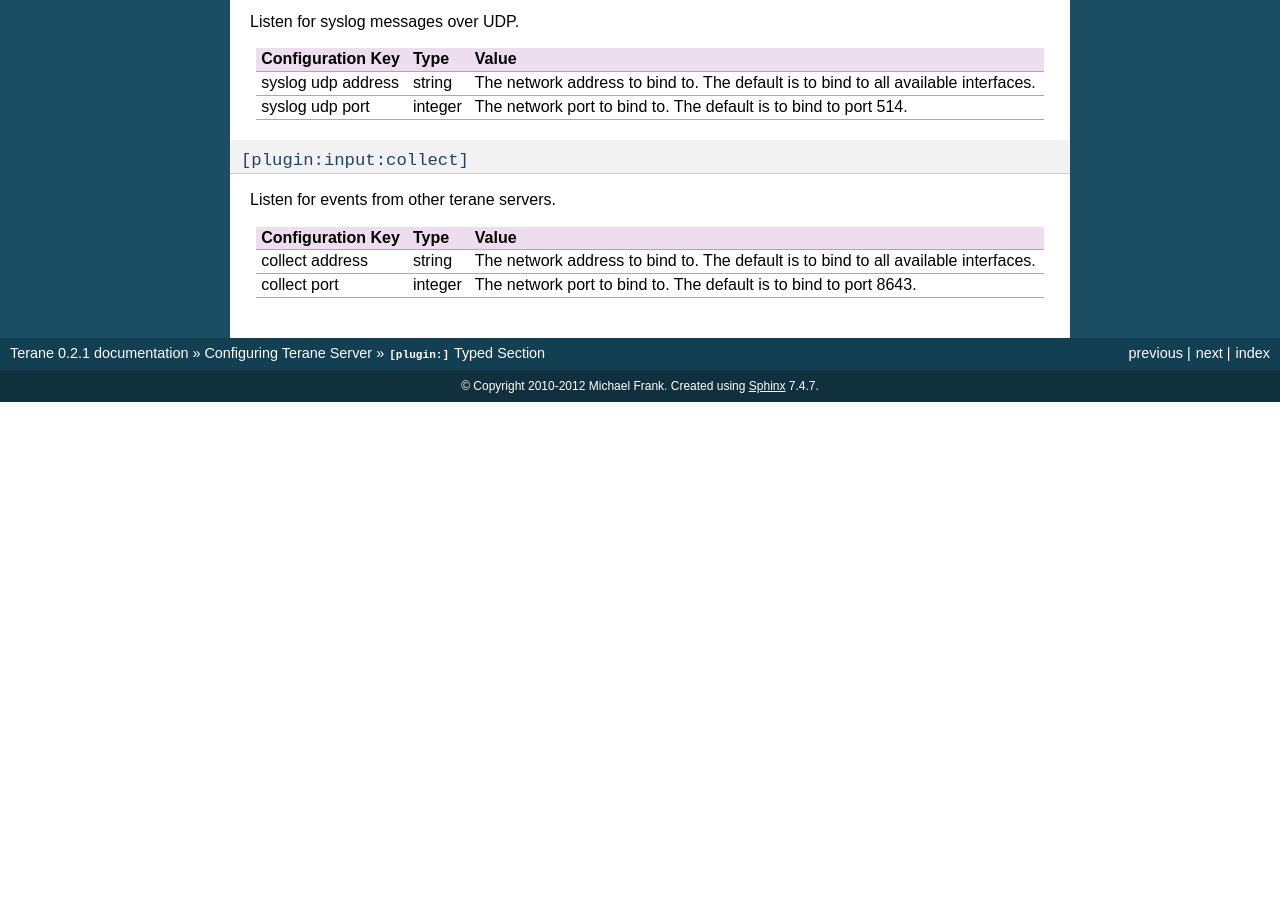
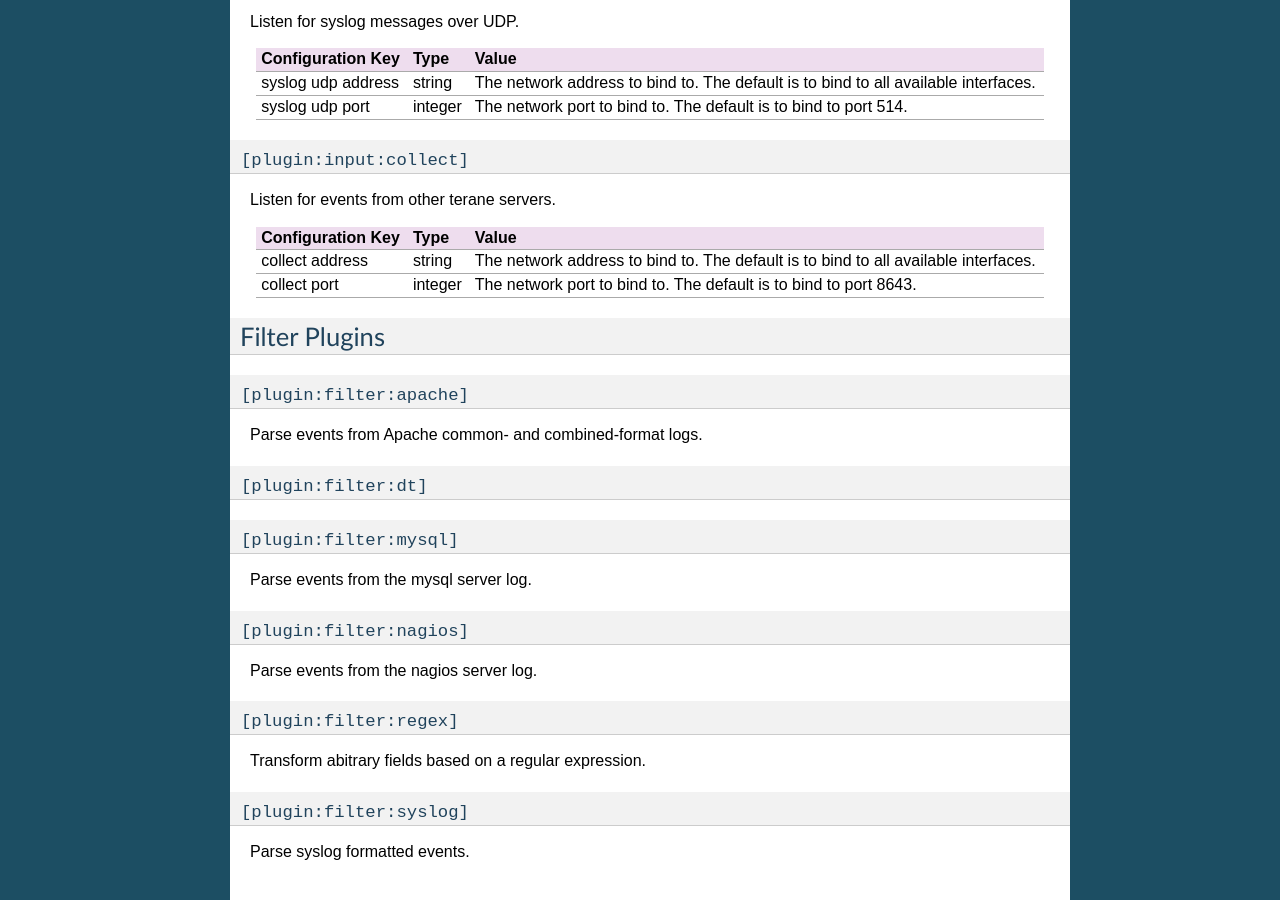
Before and after one commit to msfrank/terane, a Sphinx documentation site: the page built from doc/admin/reference/plugin.rst, in a window 1280 px wide and 900 px high, scrolled down 601 px. Built offline with Sphinx 7.4.7, drawn with Linux system fonts in a browser that asks for light colours; before the commit the page ends 1003 px from its top, so only the background shows below that; some of the changed text lies outside the part shown.

Commit message:
added filter plugin documentation

```diff
--- a/doc/admin/reference/plugin.rst
+++ b/doc/admin/reference/plugin.rst
@@ -64,3 +64,35 @@ collect address       string  The network address to bind to.  The default is
 collect port          integer The network port to bind to.  The default is to
                               bind to port 8643.
 ===================== ======= ===============================================
+
+--------------
+Filter Plugins
+--------------
+
+``[plugin:filter:apache]``
+""""""""""""""""""""""""""
+
+Parse events from Apache common- and combined-format logs.
+
+``[plugin:filter:dt]``
+""""""""""""""""""""""
+
+``[plugin:filter:mysql]``
+"""""""""""""""""""""""""
+
+Parse events from the mysql server log.
+
+``[plugin:filter:nagios]``
+""""""""""""""""""""""""""
+
+Parse events from the nagios server log.
+
+``[plugin:filter:regex]``
+"""""""""""""""""""""""""
+
+Transform abitrary fields based on a regular expression.
+
+``[plugin:filter:syslog]``
+""""""""""""""""""""""""""
+
+Parse syslog formatted events.
```
